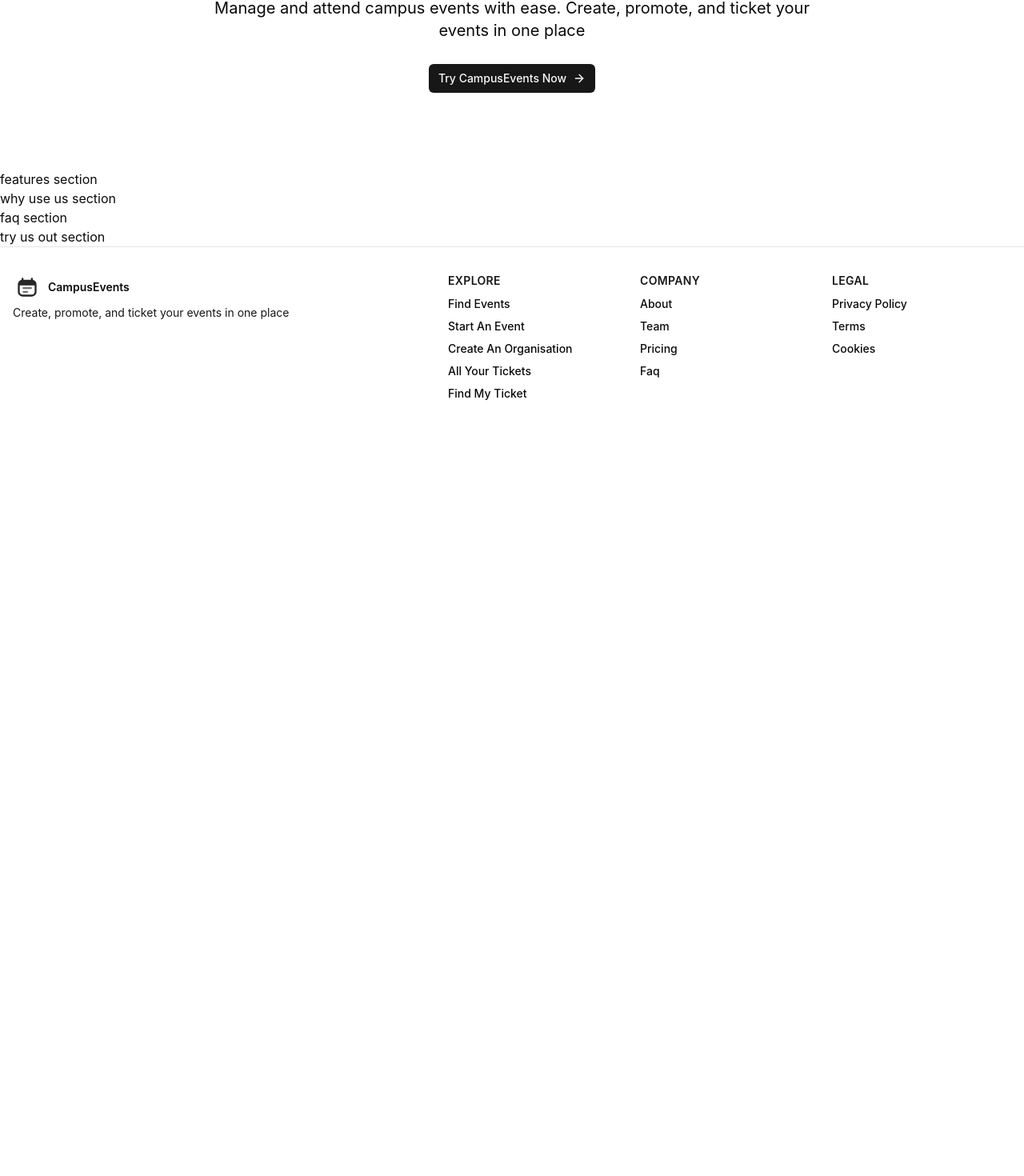
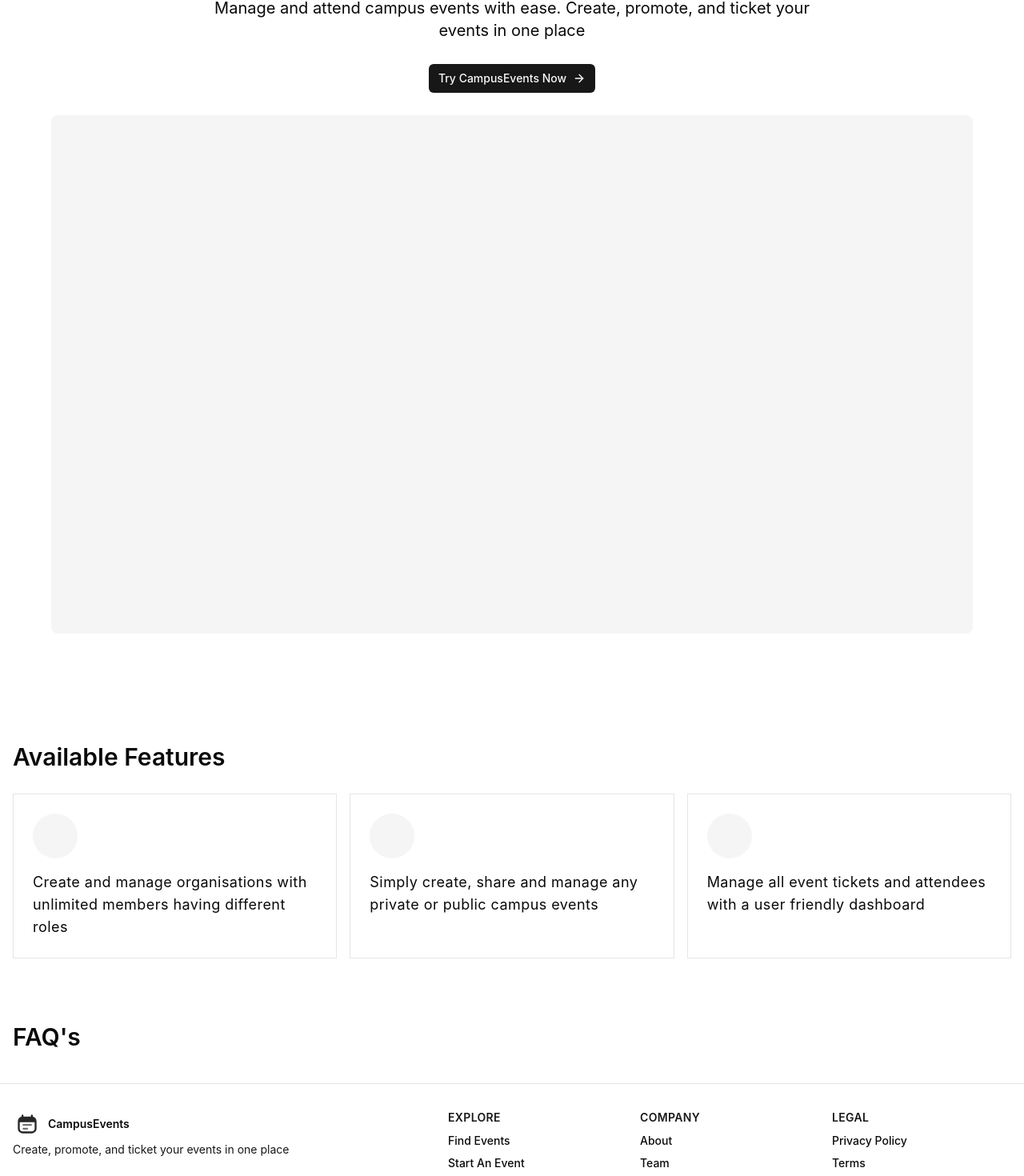
Before and after one commit to delmac-dev/event-management-app, a Next.js app: page / in a window 1280 px wide. Shown: the part 349-1819 px from the top of the page at 80% size. Before the commit the page ends 884 px from the top, so only its background shows below. Built offline with nearby package versions, Linux system fonts and the light colour scheme; no server answers.

Commit message:
made edits to home page

```diff
--- a/app/(public)/(home)/page.tsx
+++ b/app/(public)/(home)/page.tsx
@@ -2,28 +2,61 @@ import { Button } from "@/components/ui/button";
 import Footer from "../(components)/footer";
 import Header from "../(components)/header";
 import { ArrowRight } from "lucide-react";
+
+const features = [
+  {
+    icon: null,
+    feature: "Create and manage organisations with unlimited members having different roles",
+  },
+  {
+    icon: null,
+    feature: "Simply create, share and manage any private or public campus events",
+  },
+  {
+    icon: null,
+    feature: "Manage all event tickets and attendees with a user friendly dashboard",
+  },
+]
 
 export default async function Index() {
 
   return (
     <>
       <Header />
-      <section className="w-full flex flex-col items-center justify-start py-24 px-2.5">
-        <h1 className="text-neutral-800 text-wrap text-6xl font-black tracking-tight max-w-4xl  text-center leading-snug">
+      <section className="w-full flex flex-col items-center justify-start py-20 lg:py-24 px-4">
+        <h1 className="text-accent-foreground text-wrap text-4xl md:text-5xl lg:text-6xl leading-normal md:leading-snug lg:leading-snug font-black tracking-tight max-w-4xl text-center">
           Event Ticketing & Management Made Easy
         </h1>
-        <p className="text-xl font-midium mt-7 max-w-3xl text-center">
+        <p className="md:text-xl font-midium mt-4 lg:mt-7 max-w-3xl text-center">
           Manage and attend campus events with ease. Create, promote, and ticket your events in one place
         </p>
         <Button size="sm" className="group mt-7">
           Try CampusEvents Now
           <ArrowRight size={16} className="ml-2 group-hover:translate-x-0.5 transition-transform" />
         </Button>
+        <div className="w-full max-w-6xl rounded-lg bg-secondary aspect-video mt-7"></div>
       </section>
-      <section>features section</section>
-      <section>why use us section</section>
-      <section>faq section</section>
-      <section>try us out section</section>
+      <section className="w-full px-4 py-10">
+        <div className="w-full max-w-8xl mx-auto">
+          <h1 className="font-semibold text-3xl">Available Features</h1>
+        </div>
+        <div className="w-full max-w-8xl mx-auto mt-7 grid grid-col-1 md:grid-cols-2 lg:grid-cols-3 gap-4">
+          {features.map(({icon, feature}, _id) =>(
+            <div key={_id} className="w-full border p-6 flex flex-col items-start">
+              <div className="w-14 aspect-square rounded-full bg-secondary"></div>
+              <p className="font-normal text-lg tracking-wide mt-4">{feature}</p>
+            </div>
+          ))}
+        </div>
+      </section>
+      <section className="w-full px-4 py-10">
+        <div className="w-full max-w-8xl mx-auto">
+          <h1 className="font-semibold text-3xl">FAQ's</h1>
+        </div>
+        <div className="w-full max-w-8xl mx-auto">
+
+        </div>
+      </section>
       <Footer />
     </>
   );
```
